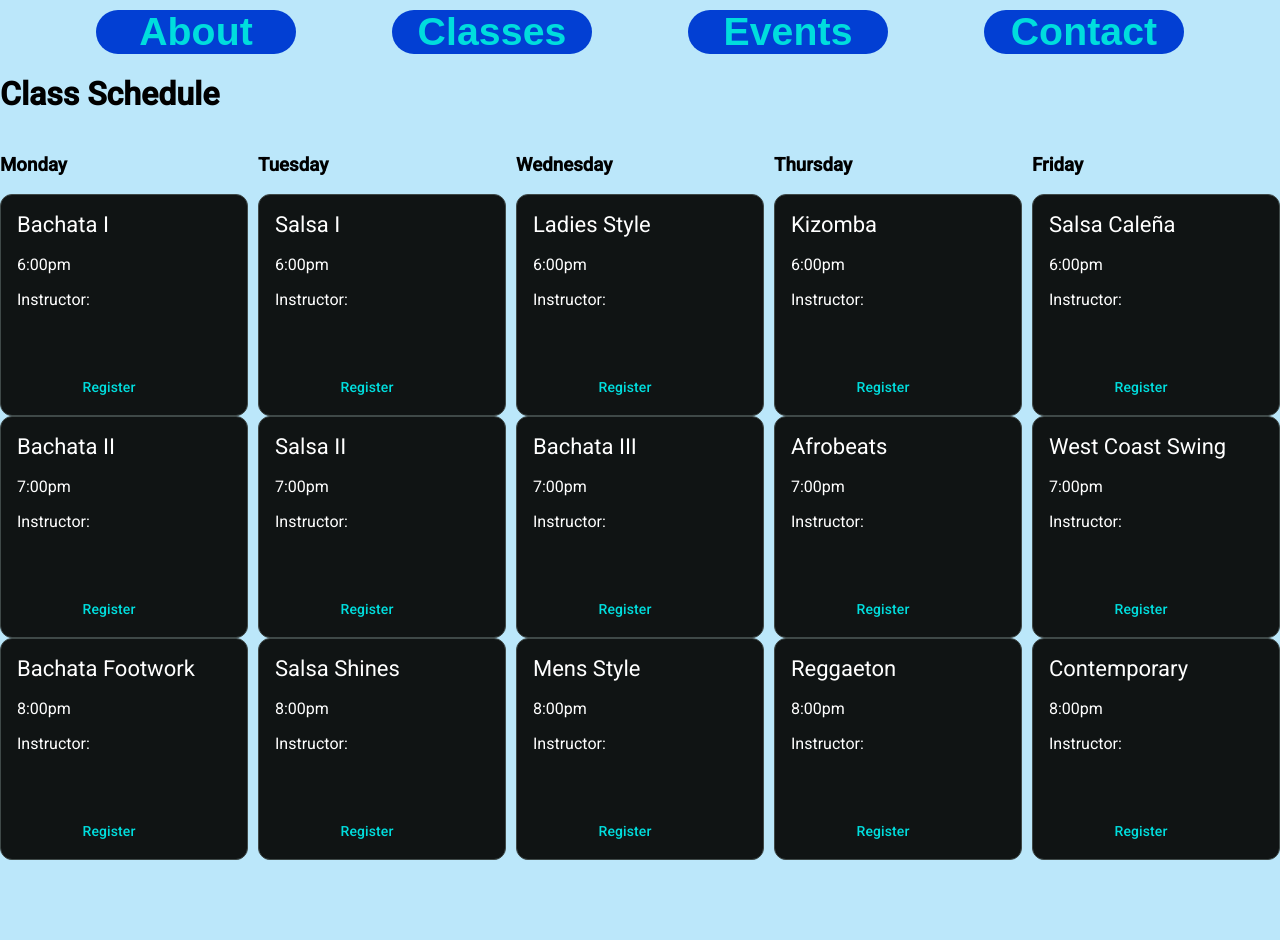
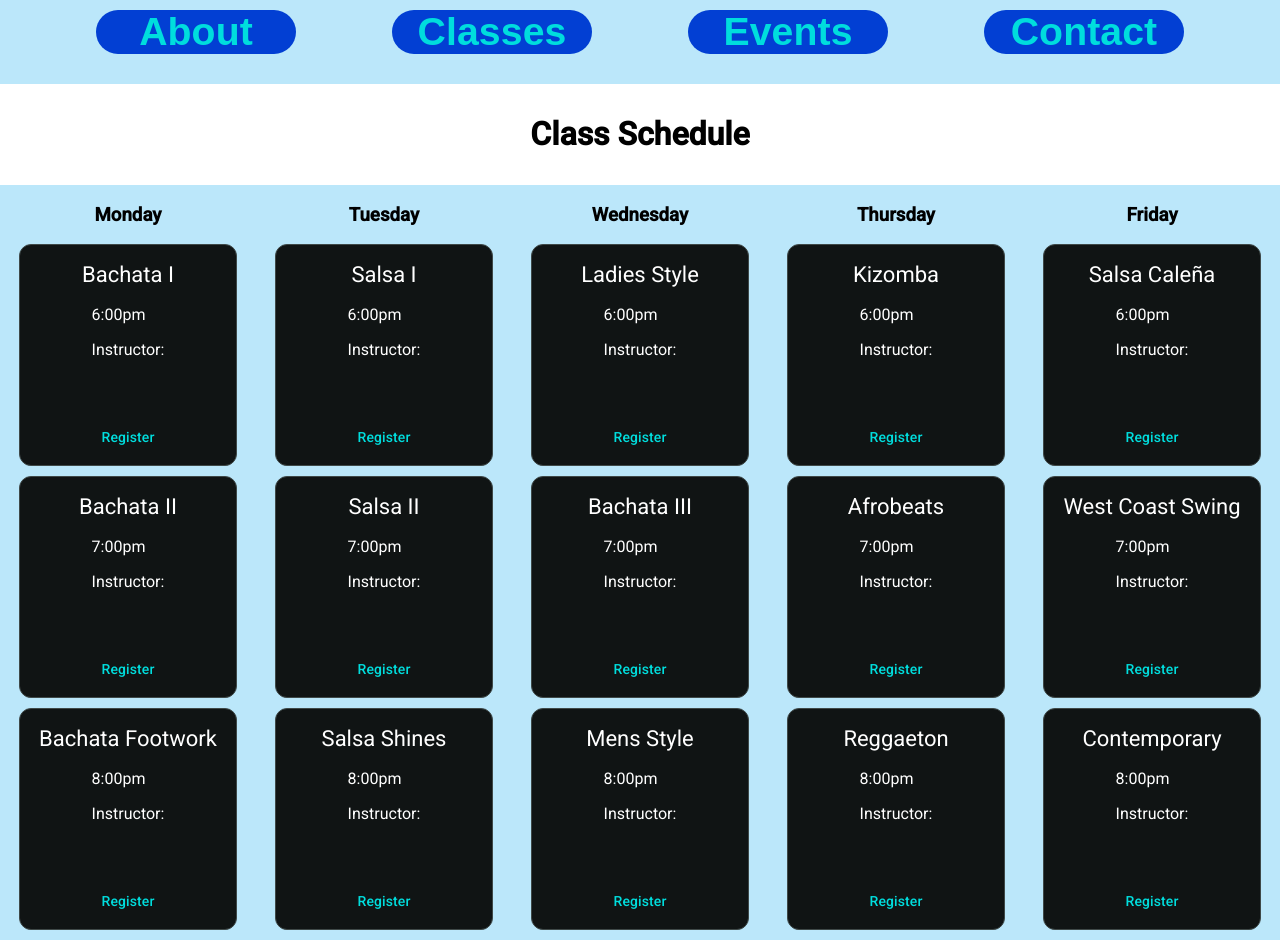
Before and after one commit to klinejessica/dance, an Angular app: page /schedule in a window 1280 px wide. Shown: the part 440-1380 px from the top of the page. Before the commit the page ends 1300 px from the top, so only its background shows below. Built offline with nearby package versions, Linux system fonts and the light colour scheme.

Commit message:
schedule changes

```diff
--- a/src/app/schedule/schedule.component.html
+++ b/src/app/schedule/schedule.component.html
@@ -1,13 +1,12 @@
 <div id="container">
-    <div>
+    <div class="header">
         <h1>Class Schedule</h1>
     </div>
     <div class="container">
-        <div>
+        <div class="col">
             <h3>Monday</h3>
-            <mat-card class="example-card" appearance="outlined">
+            <mat-card class="class-card" appearance="outlined">
                 <mat-card-header>
-                  <!-- <div mat-card-avatar class="instructor-image"></div> -->
                   <mat-card-title>Bachata I</mat-card-title>
                   <!-- <mat-card-subtitle>Dog Breed</mat-card-subtitle> -->
                 </mat-card-header>
@@ -20,9 +19,8 @@
                   <!-- <button mat-button>Add to Calendar</button> -->
                 </mat-card-actions>
               </mat-card>
-              <mat-card class="example-card" appearance="outlined">
+              <mat-card class="class-card" appearance="outlined">
                 <mat-card-header>
-                  <!-- <div mat-card-avatar class="instructor-image"></div> -->
                   <mat-card-title>Bachata II</mat-card-title>
                   <!-- <mat-card-subtitle>Dog Breed</mat-card-subtitle> -->
                 </mat-card-header>
@@ -35,7 +33,7 @@
                   <!-- <button mat-button>Add to Calendar</button> -->
                 </mat-card-actions>
               </mat-card>
-              <mat-card class="example-card" appearance="outlined">
+              <mat-card class="class-card" appearance="outlined">
                 <mat-card-header>
                   <!-- <div mat-card-avatar class="instructor-image"></div> -->
                   <mat-card-title>Bachata Footwork</mat-card-title>
@@ -51,9 +49,9 @@
                 </mat-card-actions>
               </mat-card>
         </div>
-        <div>
+        <div class="col">
             <h3>Tuesday</h3>
-            <mat-card class="example-card" appearance="outlined">
+            <mat-card class="class-card" appearance="outlined">
                 <mat-card-header>
                   <mat-card-title>Salsa I</mat-card-title>
                   <!-- <mat-card-subtitle>Dog Breed</mat-card-subtitle> -->
@@ -66,7 +64,7 @@
                   <button mat-button>Register</button>
                   <!-- <button mat-button>Add to Calendar</button> -->
                 </mat-card-actions>
-              </mat-card>   <mat-card class="example-card" appearance="outlined">
+              </mat-card>   <mat-card class="class-card" appearance="outlined">
                 <mat-card-header>
                   <mat-card-title>Salsa II</mat-card-title>
                   <!-- <mat-card-subtitle>Dog Breed</mat-card-subtitle> -->
@@ -79,7 +77,7 @@
                   <button mat-button>Register</button>
                   <!-- <button mat-button>Add to Calendar</button> -->
                 </mat-card-actions>
-              </mat-card>   <mat-card class="example-card" appearance="outlined">
+              </mat-card>   <mat-card class="class-card" appearance="outlined">
                 <mat-card-header>
                   <mat-card-title>Salsa Shines</mat-card-title>
                   <!-- <mat-card-subtitle>Dog Breed</mat-card-subtitle> -->
@@ -94,9 +92,9 @@
                 </mat-card-actions>
               </mat-card>
         </div>
-        <div>
+        <div class="col">
             <h3>Wednesday</h3>
-            <mat-card class="example-card" appearance="outlined">
+            <mat-card class="class-card" appearance="outlined">
                 <mat-card-header>
                   <mat-card-title>Ladies Style</mat-card-title>
                   <!-- <mat-card-subtitle>Dog Breed</mat-card-subtitle> -->
@@ -110,7 +108,7 @@
                   <!-- <button mat-button>Add to Calendar</button> -->
                 </mat-card-actions>
               </mat-card>
-              <mat-card class="example-card" appearance="outlined">
+              <mat-card class="class-card" appearance="outlined">
                 <mat-card-header>
                   <mat-card-title>Bachata III</mat-card-title>
                   <!-- <mat-card-subtitle>Dog Breed</mat-card-subtitle> -->
@@ -124,7 +122,7 @@
                   <!-- <button mat-button>Add to Calendar</button> -->
                 </mat-card-actions>
               </mat-card>
-              <mat-card class="example-card" appearance="outlined">
+              <mat-card class="class-card" appearance="outlined">
                 <mat-card-header>
                   <mat-card-title>Mens Style</mat-card-title>
                   <!-- <mat-card-subtitle>Dog Breed</mat-card-subtitle> -->
@@ -139,9 +137,9 @@
                 </mat-card-actions>
               </mat-card>
         </div>
-        <div>
+        <div class="col">
             <h3>Thursday</h3>
-            <mat-card class="example-card" appearance="outlined">
+            <mat-card class="class-card" appearance="outlined">
                 <mat-card-header>
                   <mat-card-title>Kizomba</mat-card-title>
                   <!-- <mat-card-subtitle>Dog Breed</mat-card-subtitle> -->
@@ -155,7 +153,7 @@
                   <!-- <button mat-button>Add to Calendar</button> -->
                 </mat-card-actions>
               </mat-card>
-              <mat-card class="example-card" appearance="outlined">
+              <mat-card class="class-card" appearance="outlined">
                 <mat-card-header>
                   <mat-card-title>Afrobeats</mat-card-title>
                   <!-- <mat-card-subtitle>Dog Breed</mat-card-subtitle> -->
@@ -169,7 +167,7 @@
                   <!-- <button mat-button>Add to Calendar</button> -->
                 </mat-card-actions>
               </mat-card>
-              <mat-card class="example-card" appearance="outlined">
+              <mat-card class="class-card" appearance="outlined">
                 <mat-card-header>
                   <mat-card-title>Reggaeton</mat-card-title>
                   <!-- <mat-card-subtitle>Dog Breed</mat-card-subtitle> -->
@@ -184,9 +182,9 @@
                 </mat-card-actions>
               </mat-card>
         </div>
-        <div>
+        <div class="col">
             <h3>Friday</h3>
-            <mat-card class="example-card" appearance="outlined">
+            <mat-card class="class-card" appearance="outlined">
                 <mat-card-header>
                   <mat-card-title>Salsa Caleña</mat-card-title>
                   <!-- <mat-card-subtitle>Dog Breed</mat-card-subtitle> -->
@@ -200,7 +198,7 @@
                   <!-- <button mat-button>Add to Calendar</button> -->
                 </mat-card-actions>
               </mat-card>
-              <mat-card class="example-card" appearance="outlined">
+              <mat-card class="class-card" appearance="outlined">
                 <mat-card-header>
                   <mat-card-title>West Coast Swing</mat-card-title>
                   <!-- <mat-card-subtitle>Dog Breed</mat-card-subtitle> -->
@@ -214,8 +212,8 @@
                   <!-- <button mat-button>Add to Calendar</button> -->
                 </mat-card-actions>
               </mat-card>
-              <mat-card class="example-card" appearance="outlined">
-                <mat-card-header class="header">
+              <mat-card class="class-card" appearance="outlined">
+                <mat-card-header>
                   <mat-card-title>Contemporary</mat-card-title>
                   <!-- <mat-card-subtitle>Dog Breed</mat-card-subtitle> -->
                 </mat-card-header>
--- a/src/app/schedule/schedule.component.scss
+++ b/src/app/schedule/schedule.component.scss
@@ -3,16 +3,22 @@
 .container {
     display: grid;
     grid-template-columns: repeat(5, 1fr);
-    gap: 10px;
-    grid-auto-rows: minmax(100px, auto);
-    align-items: center;
 }
 
-.example-card{
+.class-card{
     color: white;
+    display:flex;
+    align-items: center;
+    margin: 10px;
+    width:max-content;
+}
+.header{
+    background-color: white;
+    padding: 10px;
+    margin-top: 30px;
+    justify-items: center;
 }
 
-// .header{
-//     display: grid;
-//     align-self: center;
-// }
+.col {
+    justify-items: center;
+}
```
